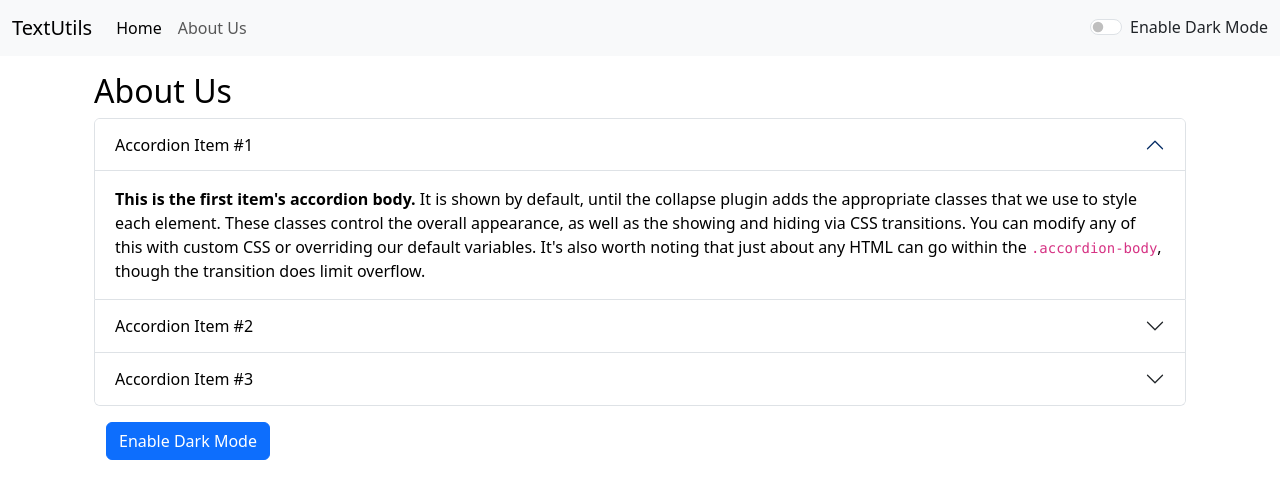
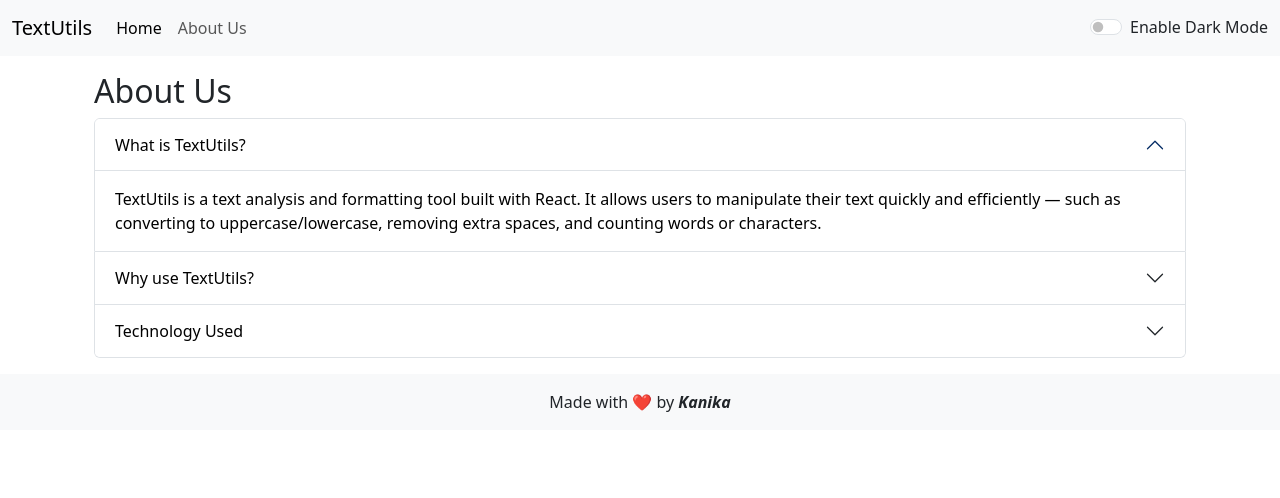
Before and after one commit to kanikagoel12/TextUtils, a React (Create React App) app: page /about in a window 1280 px wide. Shown: the top 498 px of the page. Built offline with nearby package versions, Linux system fonts and the light colour scheme.

Commit message:
improved UI

```diff
--- a/src/App.js
+++ b/src/App.js
@@ -4,6 +4,7 @@ import About from "./component/About";
 import Navbar from "./component/Navbar";
 import TextForm from "./component/TextForm";
 import Alert from "./component/Alert";
+import Footer from "./component/Footer";
 
 import React from "react";
 import { BrowserRouter as Router,Routes,Route } from "react-router-dom";
@@ -36,7 +37,6 @@ function App() {
 
   return (
     <>
-
       <Router>
         <Navbar
           title="TextUtils"
@@ -57,9 +57,15 @@ function App() {
               />
             }
             />
-            <Route path="/about" element={<About />} />
+            <Route path="/about" element={
+                <About
+                    mode={mode}
+                />}
+            />
             </Routes>
         </div>
+          <Footer
+          mode={mode}/>
       </Router>
     </>
   );
--- a/src/component/About.js
+++ b/src/component/About.js
@@ -1,6 +1,6 @@
 import React, {useState} from "react";
 
-export default function About() {
+export default function About(props) {
 
     const [myStyle,setmyStyle]=useState({
         color: 'black',
@@ -29,7 +29,7 @@ export default function About() {
     }
 
   return (
-    <div className="container" style={myStyle}>
+    <div className={`container text-${(props.mode === "light")?"dark":"light"} bg-${props.mode === "light" ? "white" : "#042743"}`}>
         <h2>About Us</h2>
       <div className="accordion" id="accordionExample">
         <div className="accordion-item">
@@ -43,7 +43,7 @@ export default function About() {
               aria-expanded="true"
               aria-controls="collapseOne"
             >
-              Accordion Item #1
+                What is TextUtils?
             </button>
           </h2>
           <div
@@ -52,14 +52,10 @@ export default function About() {
             data-bs-parent="#accordionExample"
           >
             <div className="accordion-body" style={myStyle}>
-              <strong>This is the first item's accordion body.</strong> It is
-              shown by default, until the collapse plugin adds the appropriate
-              classes that we use to style each element. These classes control
-              the overall appearance, as well as the showing and hiding via CSS
-              transitions. You can modify any of this with custom CSS or
-              overriding our default variables. It's also worth noting that just
-              about any HTML can go within the <code>.accordion-body</code>,
-              though the transition does limit overflow.
+              <strong></strong>  TextUtils is a text analysis and formatting tool built with React.
+                It allows users to manipulate their text quickly and efficiently —
+                such as converting to uppercase/lowercase, removing extra spaces,
+                and counting words or characters.
             </div>
           </div>
         </div>
@@ -73,7 +69,7 @@ export default function About() {
               aria-expanded="false"
               aria-controls="collapseTwo"
             >
-              Accordion Item #2
+                Why use TextUtils?
             </button>
           </h2>
           <div
@@ -82,14 +78,10 @@ export default function About() {
             data-bs-parent="#accordionExample"
           >
             <div className="accordion-body" style={myStyle}>
-              <strong>This is the second item's accordion body.</strong> It is
-              hidden by default, until the collapse plugin adds the appropriate
-              classes that we use to style each element. These classes control
-              the overall appearance, as well as the showing and hiding via CSS
-              transitions. You can modify any of this with custom CSS or
-              overriding our default variables. It's also worth noting that just
-              about any HTML can go within the <code>.accordion-body</code>,
-              though the transition does limit overflow.
+                TextUtils is designed for writers, students, and developers who
+                frequently work with text data. It’s fast, lightweight, and works
+                directly in your browser — no installation or internet connection
+                required. Perfect for quick content cleaning or formatting tasks!
             </div>
           </div>
         </div>
@@ -103,7 +95,7 @@ export default function About() {
               aria-expanded="false"
               aria-controls="collapseThree"
             >
-              Accordion Item #3
+                Technology Used
             </button>
           </h2>
           <div
@@ -112,20 +104,14 @@ export default function About() {
             data-bs-parent="#accordionExample"
           >
             <div className="accordion-body" style={myStyle}>
-              <strong>This is the third item's accordion body.</strong> It is
-              hidden by default, until the collapse plugin adds the appropriate
-              classes that we use to style each element. These classes control
-              the overall appearance, as well as the showing and hiding via CSS
-              transitions. You can modify any of this with custom CSS or
-              overriding our default variables. It's also worth noting that just
-              about any HTML can go within the <code>.accordion-body</code>,
-              though the transition does limit overflow.
+                This project is built using <strong>React.js</strong> and{" "}
+                <strong>Bootstrap 5</strong>.
             </div>
           </div>
         </div>
       </div>
       <div className="container my-3">
-      <button onClick={toggleStyle} type="button" className="btn btn-primary">{btntext}</button>
+
       </div>
 
     </div>
--- /dev/null
+++ b/src/component/Footer.js
@@ -0,0 +1,10 @@
+function Footer(props) {
+    return (
+        <footer className={`text-${(props.mode === "light")?"dark":"light"} bg-${props.mode} py-3`}>
+            <div className="container d-flex justify-content-center">
+                <p className="m-0">Made with ❤️ by <strong><i>Kanika</i></strong></p>
+            </div>
+        </footer>
+    );
+}
+export default Footer;
--- a/src/component/Navbar.js
+++ b/src/component/Navbar.js
@@ -5,7 +5,7 @@ import {Link} from "react-router-dom";
 
 export default function Navbar(props) {
   return (
-    <nav className={`navbar navbar-expand-lg navbar-${props.mode} bg-${props.mode}`}>
+    <nav className={`navbar navbar-expand-lg navbar-${props.mode} bg-${props.mode} sticky-top`}>
   <div className="container-fluid">
     <Link className="navbar-brand" to="/home">{props.title}</Link>
     <button className="navbar-toggler" type="button" data-bs-toggle="collapse" data-bs-target="#navbarSupportedContent" aria-controls="navbarSupportedContent" aria-expanded="false" aria-label="Toggle navigation">
```
